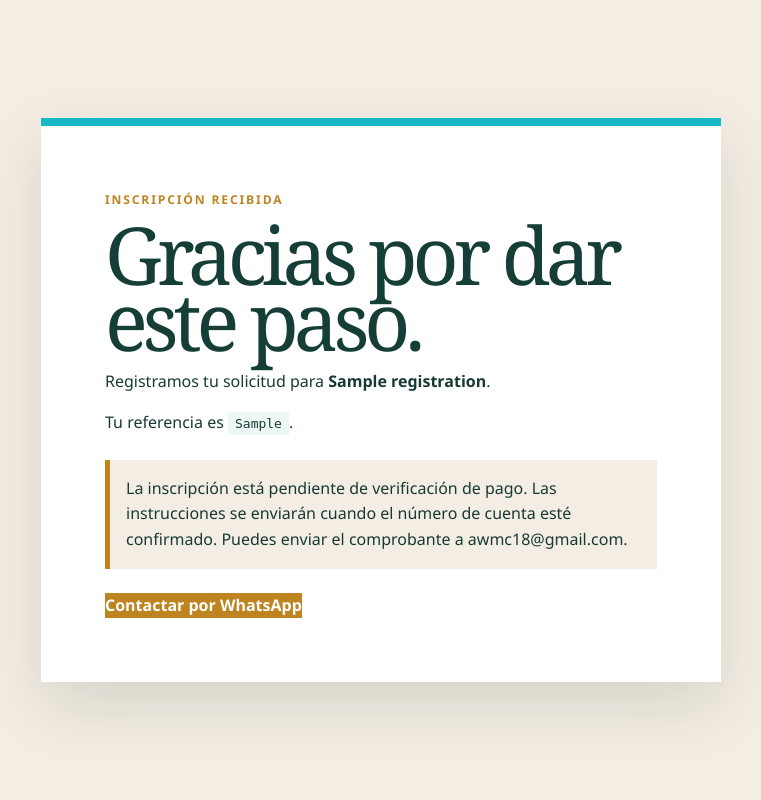
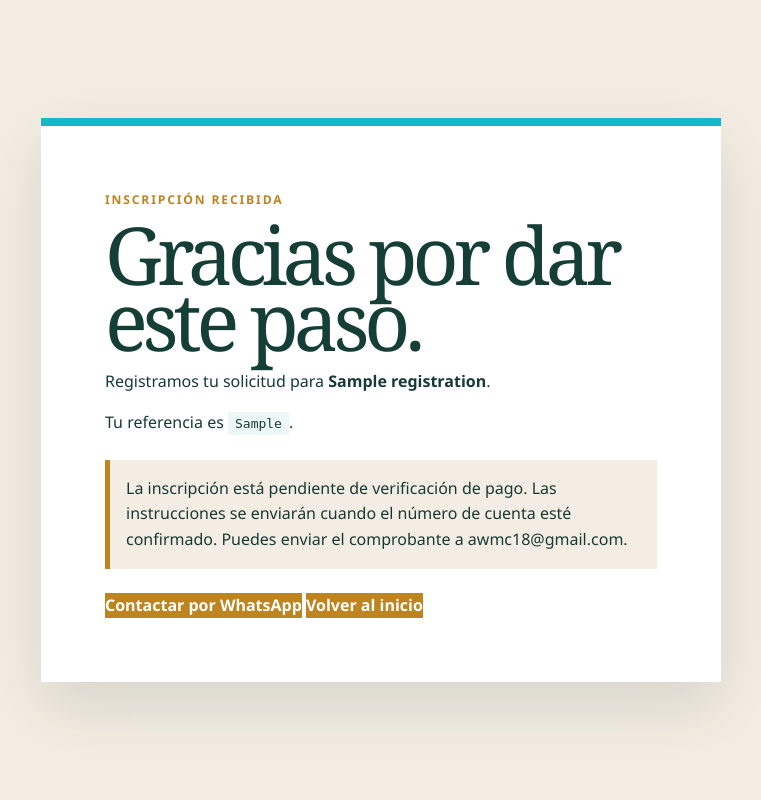
Before and after one commit to traburo/workspace-serenamente, a Flask app: template 07_Sistema_Comercial/CONOCEME_MVP/app/templates/registration_result.html in a window 1280 px wide. Shown: the whole page, without its empty margins (259-1020 px from the left). Run offline with Flask 3, Linux system fonts and the light colour scheme; the template is opened without the code that fills it: most values are stand-ins (such as "Sample title", 1, 10 or a date in 2020).

Commit message:
Añadir botón para volver al inicio

```diff
--- a/07_Sistema_Comercial/CONOCEME_MVP/app/templates/registration_result.html
+++ b/07_Sistema_Comercial/CONOCEME_MVP/app/templates/registration_result.html
@@ -9,7 +9,10 @@
     <p>Tu referencia es <code>{{ registration.public_reference }}</code>.</p>
     {% if staging_mode %}<div class="status-note">Registro de prueba creado. No realices ninguna transferencia: la confirmación se simulará desde el panel.</div>
     {% else %}<div class="status-note">La inscripción está pendiente de verificación de pago. Las instrucciones se enviarán cuando el número de cuenta esté confirmado. Puedes enviar el comprobante a awmc18@gmail.com.</div>{% endif %}
-    <a class="button-link" href="https://wa.me/{{ whatsapp }}" rel="noopener">Contactar por WhatsApp</a>
+    <div class="result-actions">
+      <a class="button-link" href="https://wa.me/{{ whatsapp }}" rel="noopener">Contactar por WhatsApp</a>
+      <a class="button-link button-link-secondary" href="{{ url_for('public.conoceme') }}">Volver al inicio</a>
+    </div>
   </section>
 </main>
 {% endblock %}
```
